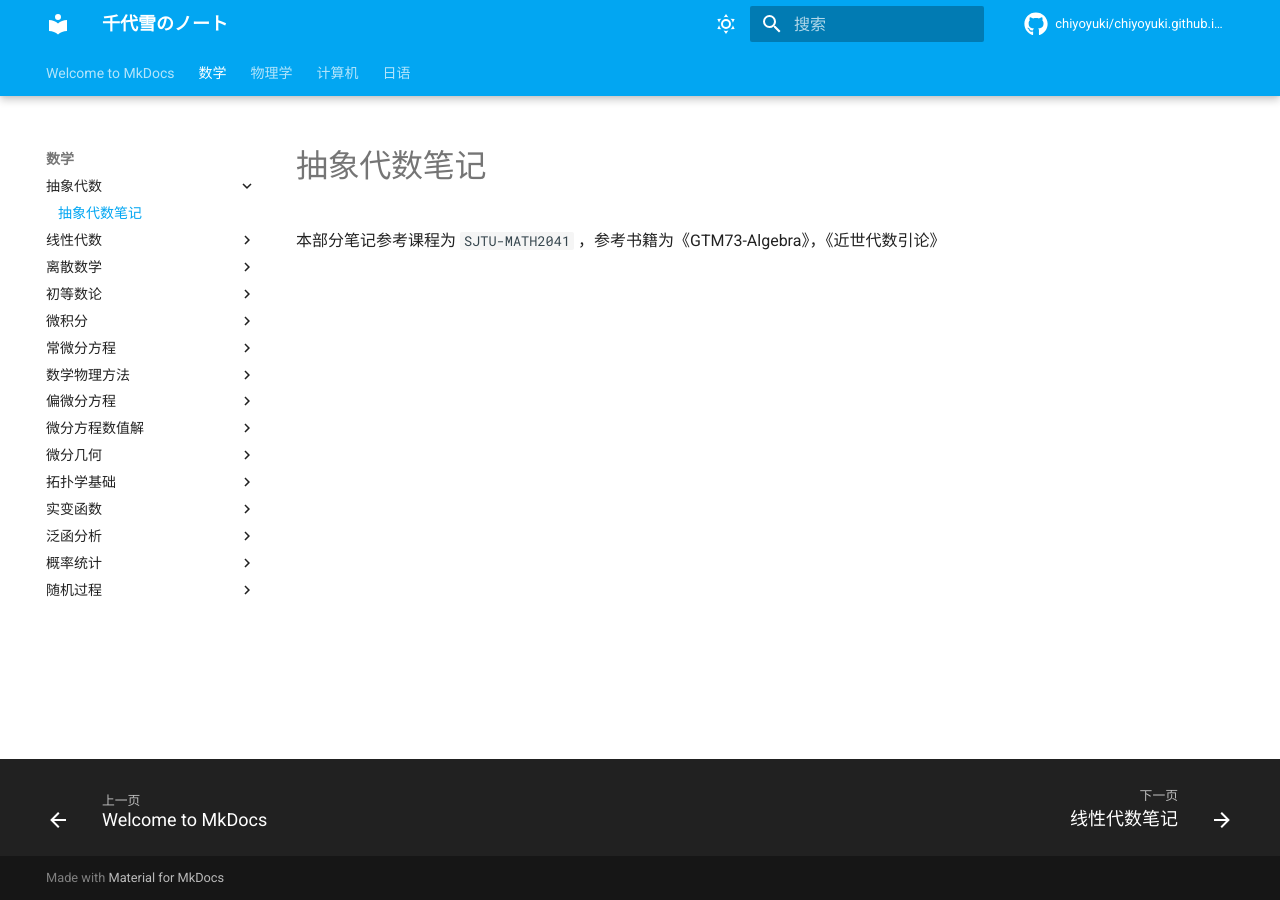
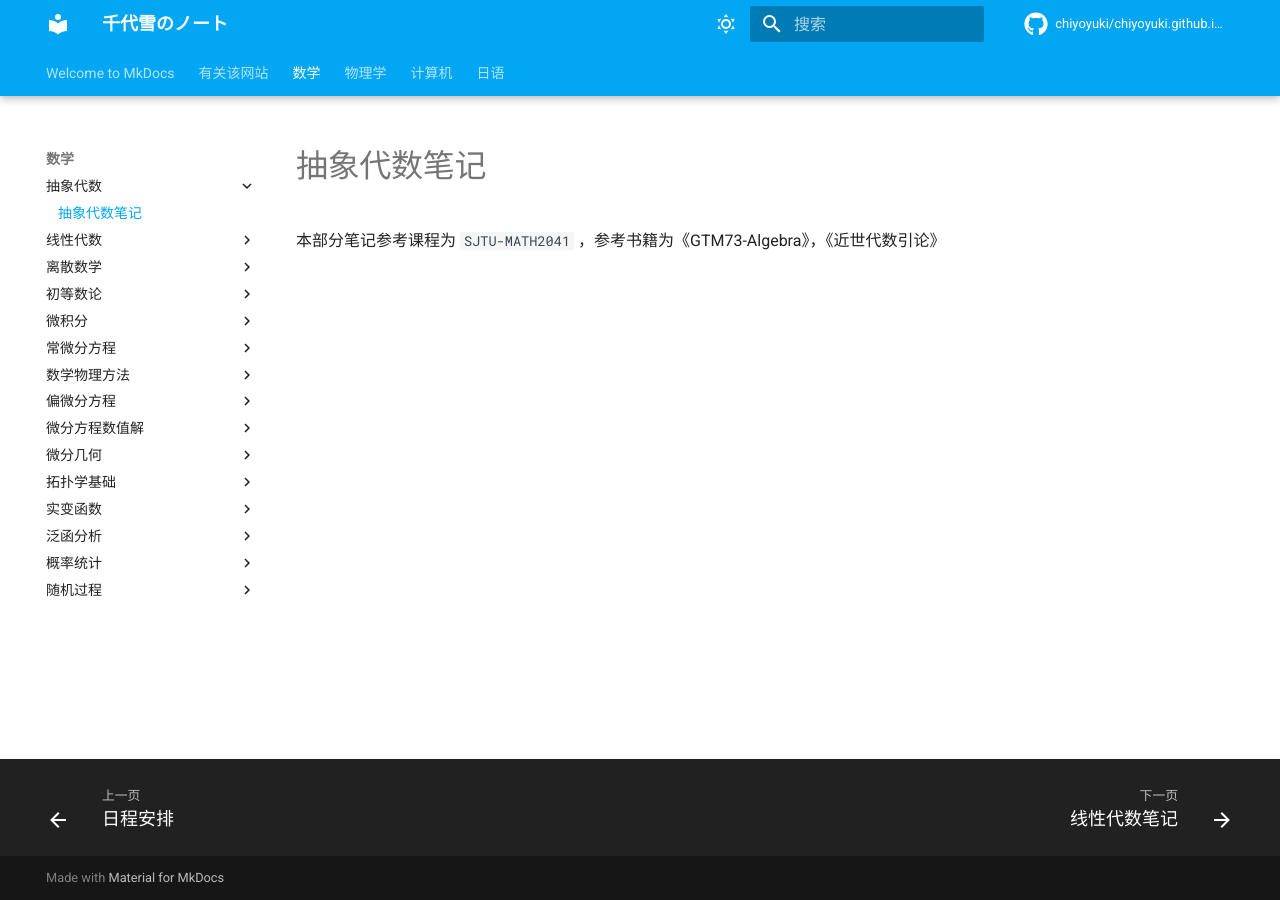
Before and after one commit to ChiyoYuki/note, an MkDocs documentation site: the page built from docs/Abstract_Algebra/index.md, in a window 1280 px wide. Built offline with MkDocs 1.6.1 and Material for MkDocs 9.7.7, drawn with Linux system fonts in a browser that asks for light colours; comment, search, counter and statistics services are not loaded; some of the changed lines change nothing that is shown.

Commit message:
Update mkdocs.yml

```diff
--- a/mkdocs.yml
+++ b/mkdocs.yml
@@ -55,6 +55,8 @@ extra_javascript: #js文件
 
 nav:
   - "index.md"
+  - 有关该网站:
+    - "time.md"
   - 数学:
     - 抽象代数:
       - "Abstract_Algebra/index.md"
```
